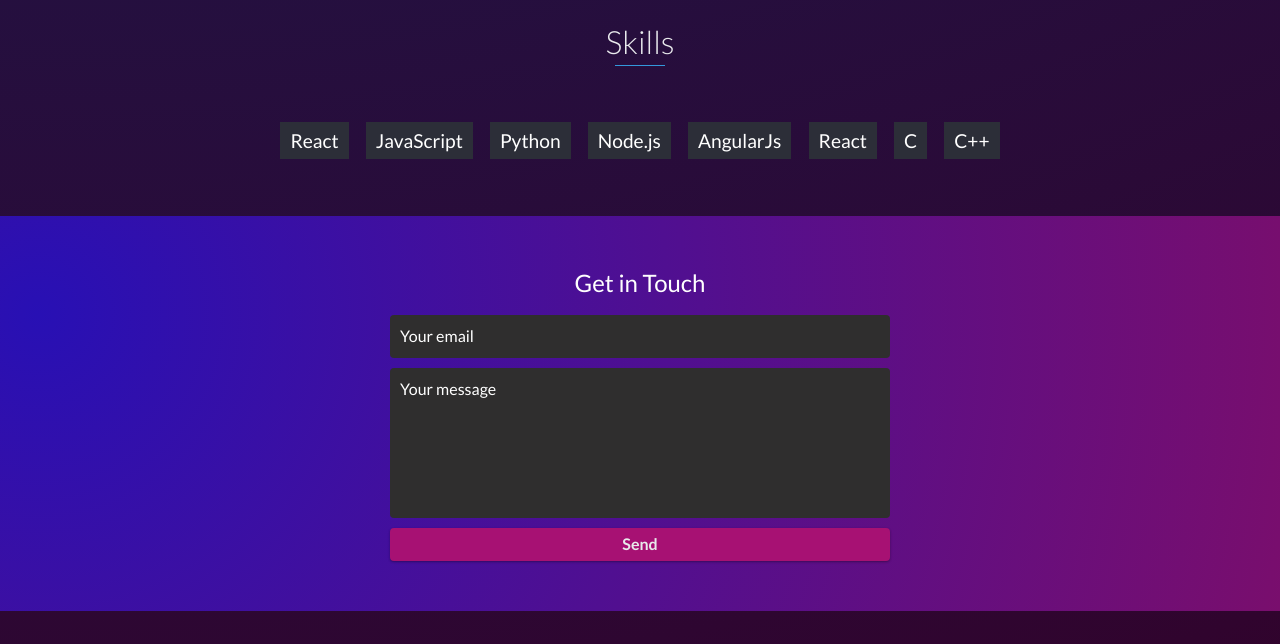
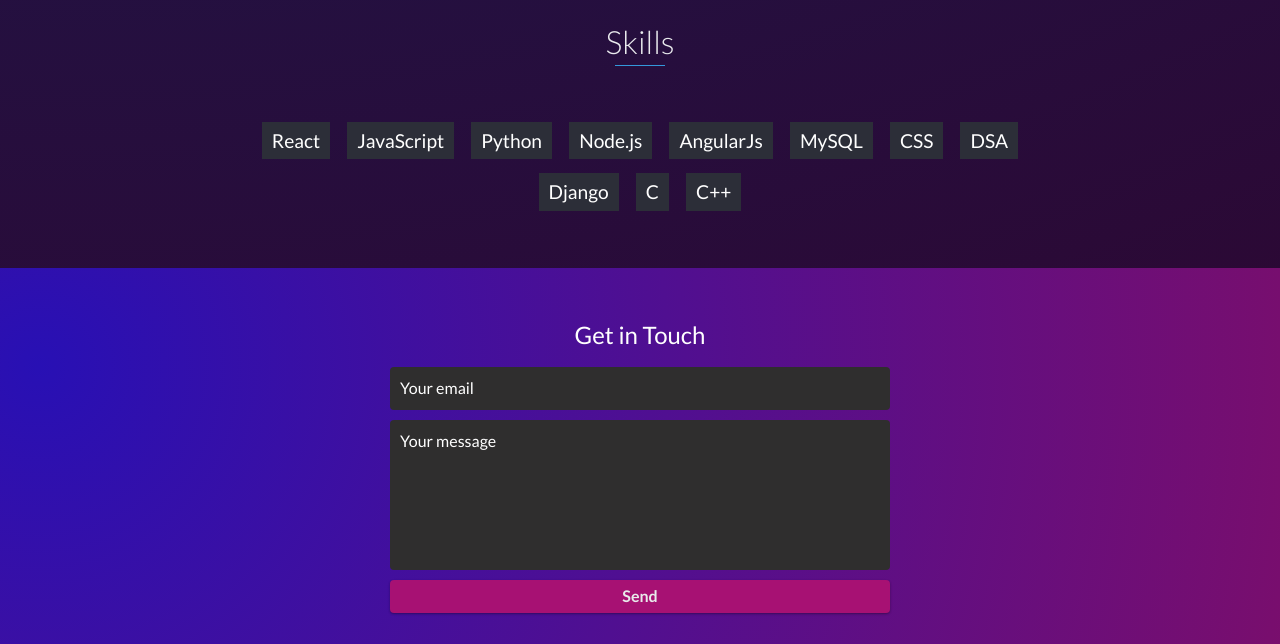
Before and after one commit to Chintamanichourase/Portfolio, a website: page index.html in a window 1280 px wide. Shown: the part 3500-4144 px from the top of the page. Drawn offline with nearby package versions, Linux system fonts and the light colour scheme.

Commit message:
fourth commit

```diff
--- a/index.html
+++ b/index.html
@@ -208,7 +208,10 @@
             <li>Python</li>
             <li>Node.js</li>
             <li>AngularJs</li>
-            <li>React</li>
+            <li>MySQL</li>
+            <li>CSS</li>
+            <li>DSA</li>
+            <li>Django</li>
             <li>C</li>
             <li>C++</li>
         </ul>
@@ -218,7 +221,7 @@
     <div id="contact">
         <h2>Get in Touch</h2>
         <div id="contact-form">
-            <form method="POST" action="https://formspree.io/email@email.com">
+            <form method="POST" action="https://formspree.io/f/xyyqopqe" >
                 <input type="hidden" name="_subject" value="Contact request from personal website" />
                 <input type="email" name="_replyto" placeholder="Your email" required>
                 <textarea name="message" placeholder="Your message" required></textarea>
```
